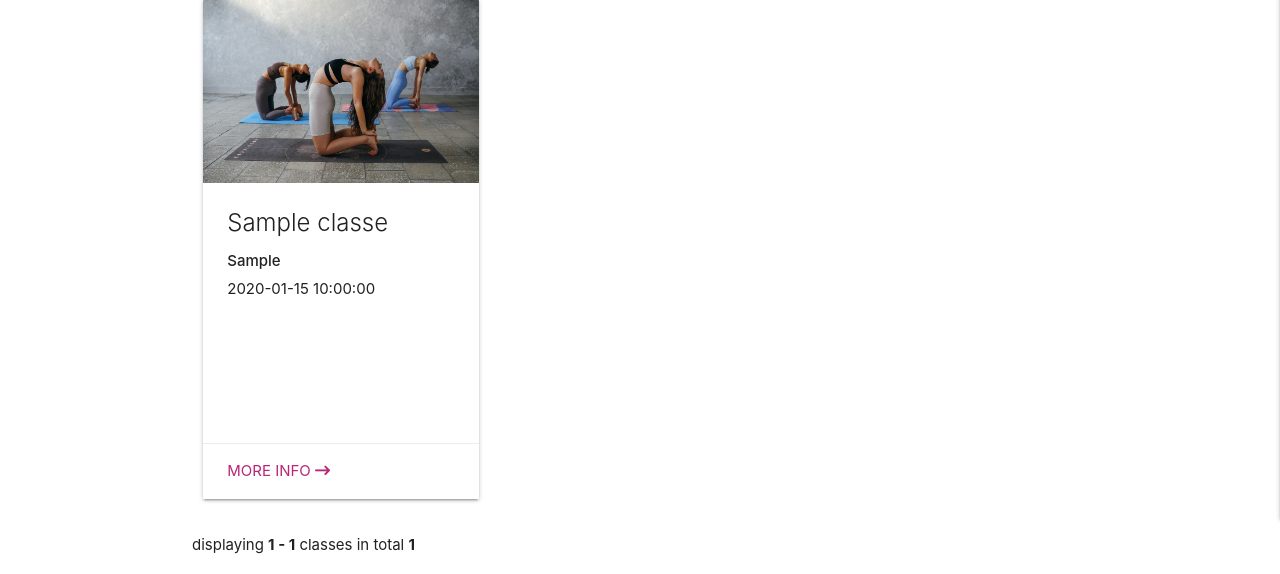
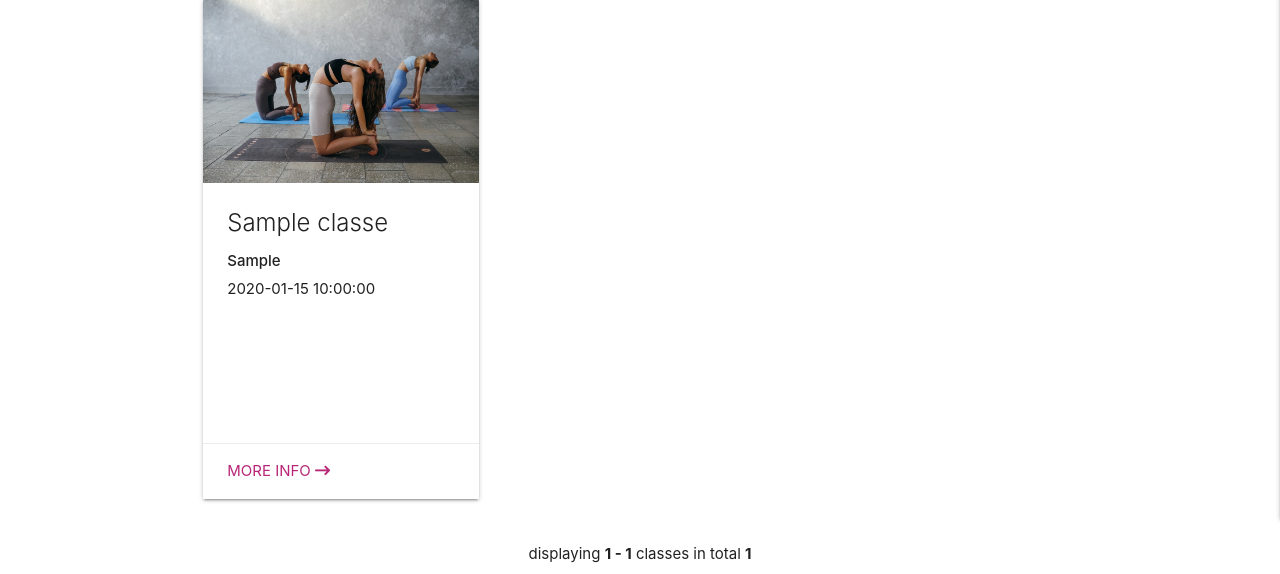
Before and after one commit to monika-hrda/yoga-hub, a Flask app: page /search in a window 1280 px wide. Shown: the part 341-915 px from the top of the page. Run offline with Flask 2, Linux system fonts and the light colour scheme; a database or web service that is not in the repository returns one stand-in record (values such as "Sample title"); some libraries are stand-ins or nearby versions.

Commit message:
Add Pagination display to Classes page, fix Materialize CSS

```diff
--- a/static/css/style.css
+++ b/static/css/style.css
@@ -114,3 +114,17 @@ button.btn-large, button::after {
     color: var(--violet-red);
     cursor: pointer;
 }
+
+/* ---------------------------------------- Pagination */
+
+.pagination   {
+    height: 40px;
+    line-height: 40px;
+    margin-top: 0px;
+    display: inline-block;
+    vertical-align: middle;
+}
+
+.pagination li {
+    height: unset;
+}
--- a/templates/classes.html
+++ b/templates/classes.html
@@ -68,11 +68,13 @@
     {% endif %}
 
     <!-- PAGINATION CONTAINER -->
-    <div class="pagination">
-        {% if classes|length > 0 %}
-            {{ pagination.links }}
-            {{ pagination.info }}
-        {% endif %}
+    <div class="center-align">
+        <div class="pagination center-align">
+            {% if classes|length > 0 %}
+                {{ pagination.links }}
+                {{ pagination.info }}
+            {% endif %}
+        </div>
     </div>
 
 {% endblock %}
```
